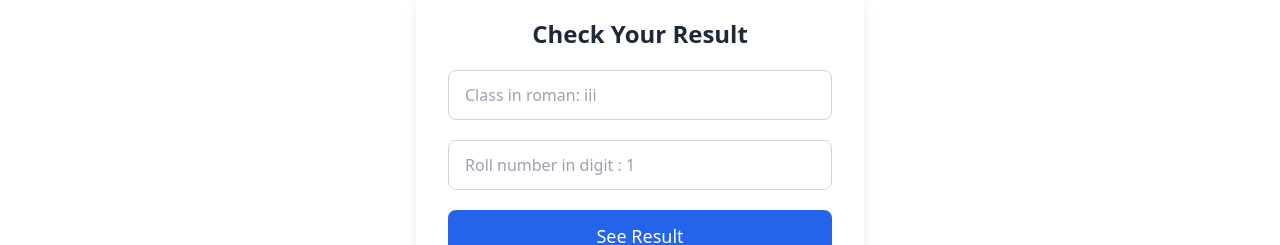
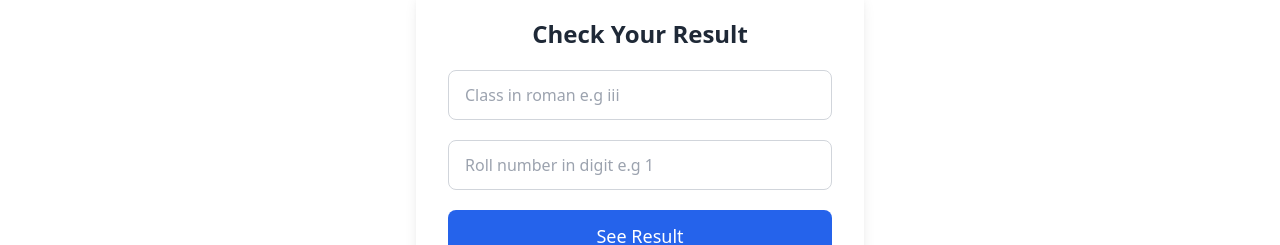
Before and after one commit to prashantkumarpro/MPS, a React (Vite) app in the folder frontend/: page /check-result in a window 1280 px wide. Shown: the part 260-505 px from the top of the page. Built offline with nearby package versions, Linux system fonts and the light colour scheme; a web font is replaced by a local one.

Commit message:
refector

```diff
--- a/frontend/src/pages/CheckResult.jsx
+++ b/frontend/src/pages/CheckResult.jsx
@@ -42,7 +42,7 @@ const CheckResult = () => {
 
       <input
         type='text'
-        placeholder='Class in roman: iii'
+        placeholder='Class in roman e.g iii'
         value={studentClass}
         onChange={e => setStudentClass(e.target.value)}
         className='px-4 py-3 border border-gray-300 rounded-lg focus:ring-2 focus:ring-blue-500'
@@ -50,7 +50,7 @@ const CheckResult = () => {
 
       <input
         type='number'
-        placeholder='Roll number in digit : 1'
+        placeholder='Roll number in digit e.g 1'
         value={rollNumber}
         onChange={e => setRollNumber(e.target.value)}
         className='px-4 py-3 border border-gray-300 rounded-lg focus:ring-2 focus:ring-blue-500'
```
